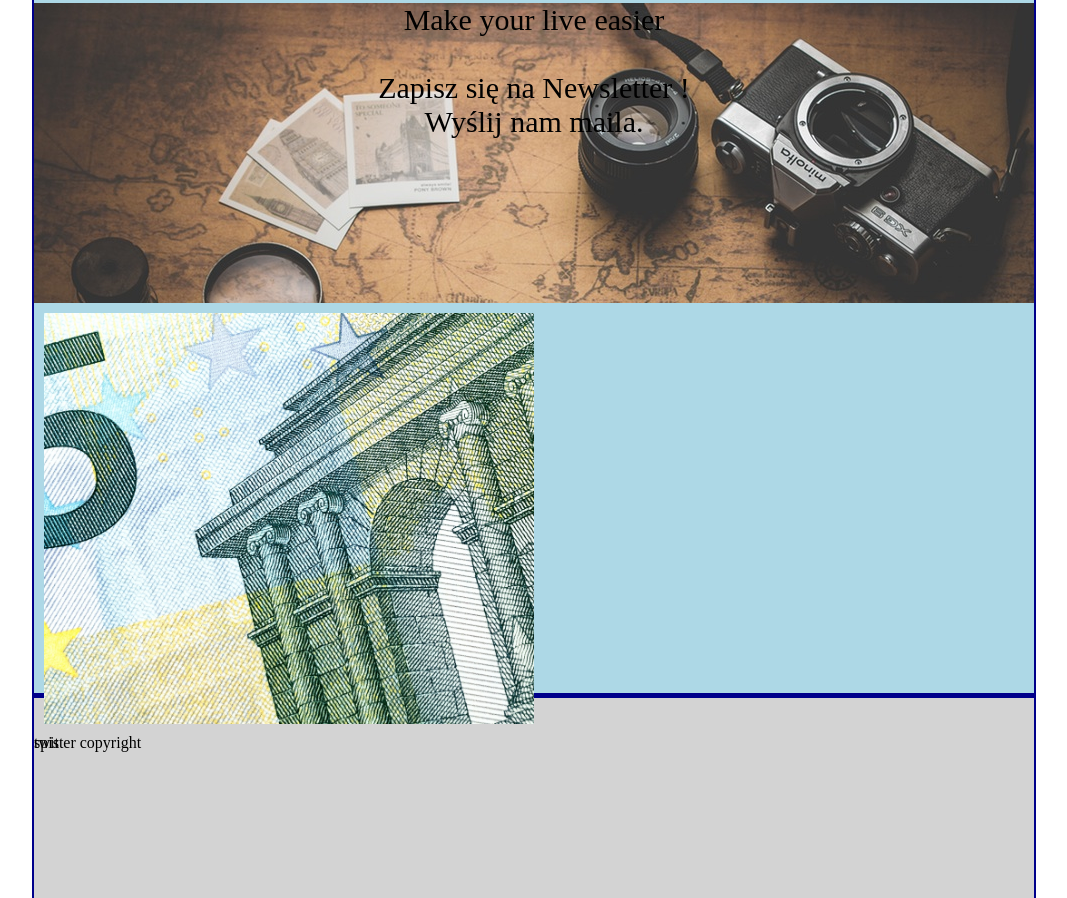
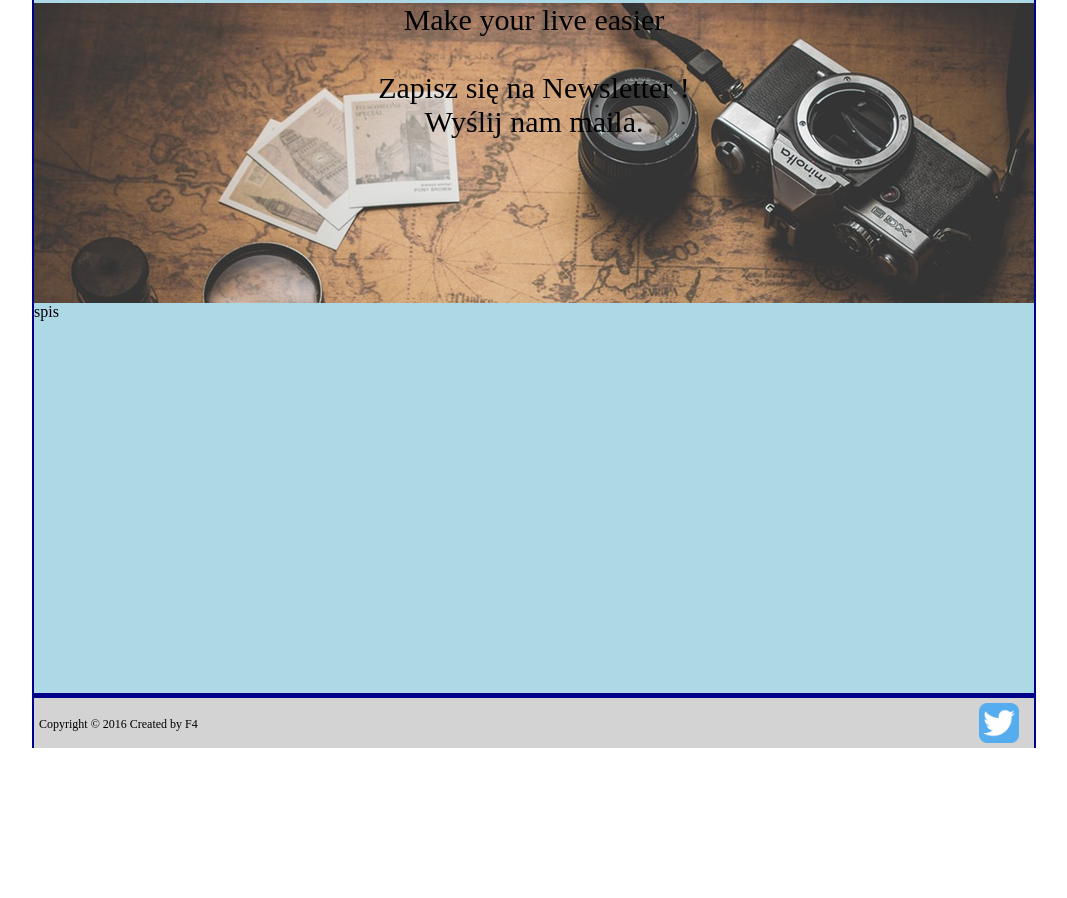
Before and after one commit to infoshareacademy/jfdd3-expenses_planner, a plain HTML site: page index.html in a window 1280 px wide. Shown: the part 217-1115 px from the top of the page, without its empty margins (106-1173 px from the left). After the commit the page ends 965 px from the top, so only its background shows below. Drawn offline with Linux system fonts and the light colour scheme.

Commit message:
twitter + copyright

```diff
--- a/index.html
+++ b/index.html
@@ -2,7 +2,7 @@
 <html lang="en">
 <head>
     <meta charset="UTF-8">
-    <title>Title</title>
+    <title>EXPNS$ PLANNER</title>
     <link rel="stylesheet" href="styles/main.css">
 </head>
 <body>
@@ -39,7 +39,7 @@
             <!--grafika-->
             <div id="obraz">
 
-                <img src="images/euro.jpg" alt="EURO" height="80%" width="50%">
+                <!--<img src="images/euro.jpg" alt="EURO" height="80%" width="50%">-->
 
             </div>
 
@@ -52,8 +52,14 @@
         </div>
     </main>
     <footer>
-
-        twitter copyright
+        <div id="copyright">
+            Copyright © 2016 Created by F4 <!--- Opis copyright -->
+        </div>
+        <div id="twitter">
+            <a href="http://www.twitter.com">
+                <img src="images/twitter.png" alt="twitter account" width="40" height="40" title="Twitter">
+            </a>
+        </div>
     </footer>
 
 </body>
--- a/styles/main.css
+++ b/styles/main.css
@@ -36,7 +36,8 @@ main{
 footer{
     border-top: solid 5px darkblue;
     background-color: lightgrey;
-    height: 200px;
+    height: 50px;
+
 }
 
 header ul li a {
@@ -87,3 +88,18 @@ a:hover {
 .opis{
     clear: both;
 }
+
+/* Podłączenie twitter */
+#twitter{
+    float: right;
+    padding-top: 5px;
+    padding-right: 15px;
+
+}
+/* Opis copyright */
+#copyright {
+    float: left;
+    font-size: 12px;
+    padding-top: 19px;
+    padding-left: 5px;
+}
```
